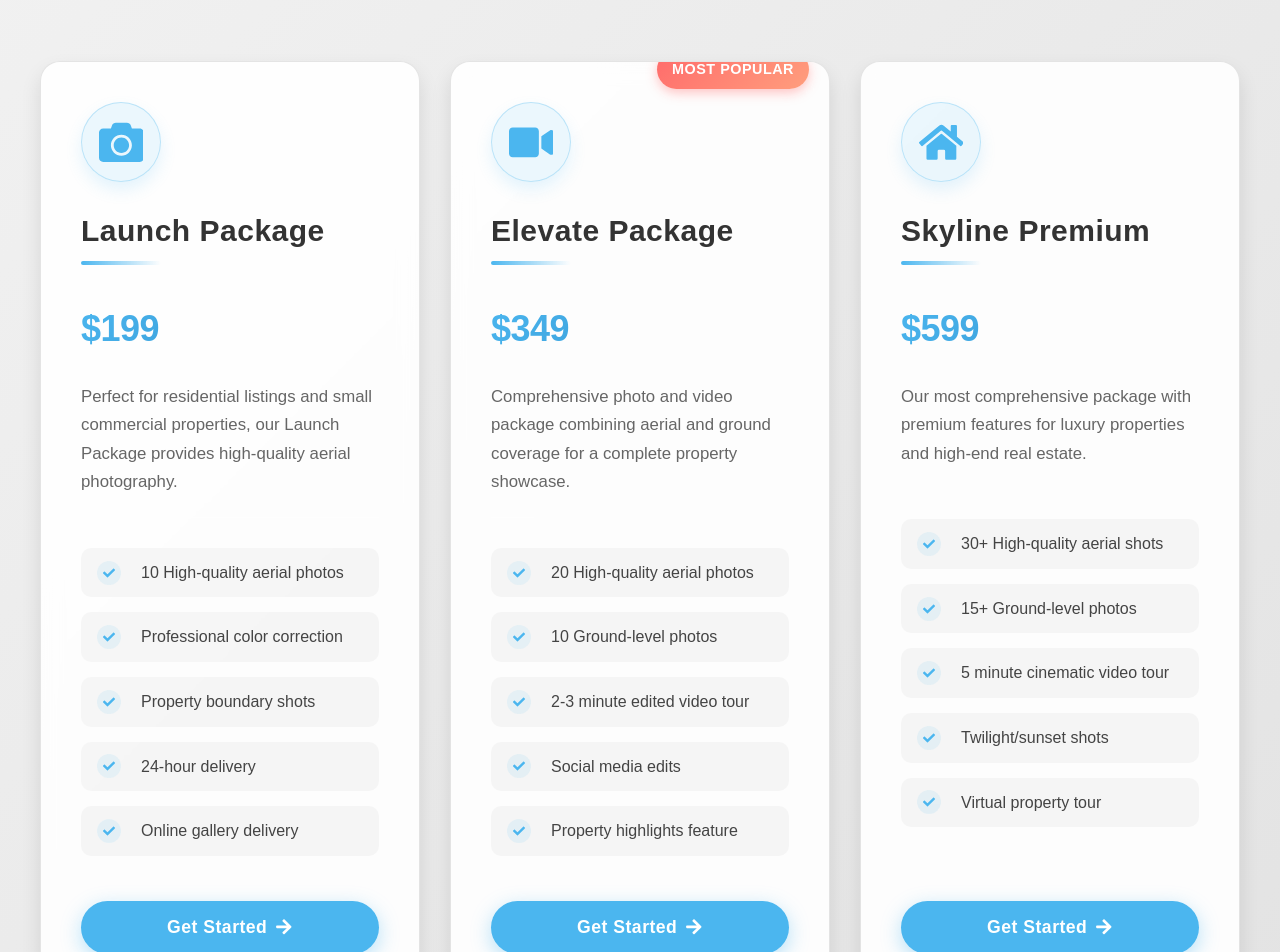
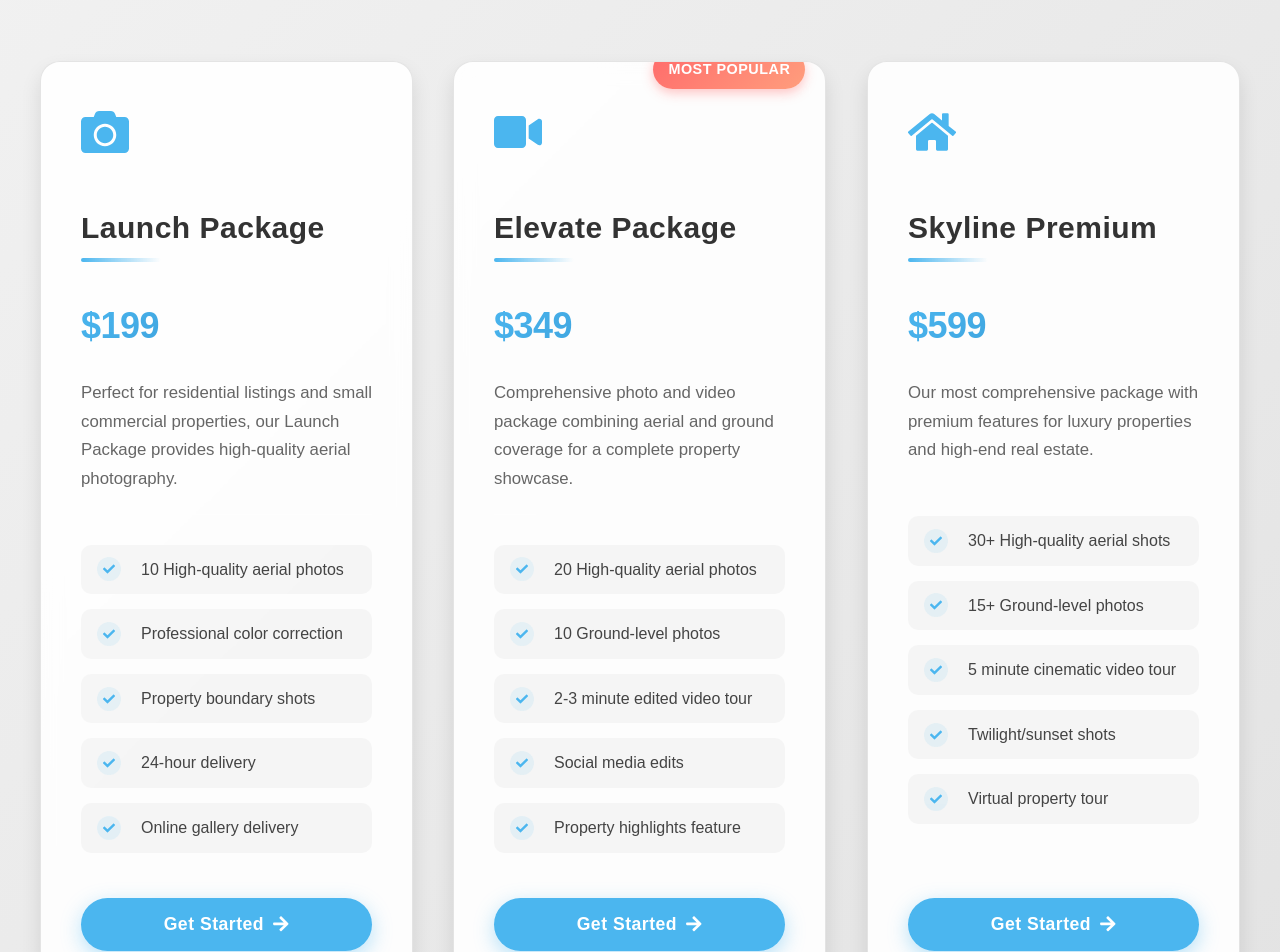
Before and after one commit to Mattyboy25/chris-website, a React (Vite) app: page /services in a window 1280 px wide. Shown: the part 760-1712 px from the top of the page. Built offline with nearby package versions, Linux system fonts and the light colour scheme; no server answers.

Commit message:
Update service detail options and enhance services page styles: rename packages, adjust pricing logic, improve layout, and refine hover effects

```diff
--- a/src/pages/ServiceDetail.jsx
+++ b/src/pages/ServiceDetail.jsx
@@ -35,9 +35,7 @@ function ServiceDetail() {
   };  const calculatePrice = () => {
     let basePrice = parseInt(service.info.pricing.replace(/[^0-9]/g, ''));
     let totalPrice = basePrice;
-    const addons = [];
-
-    if (service.slug === 'basic-drone-photography') {
+    const addons = [];    if (service.slug === 'launch-package') {
       if (selectedOptions.photos > 0) {
         const price = selectedOptions.photos * 25; // $25 per additional photo
         totalPrice += price;
@@ -55,7 +53,7 @@ function ServiceDetail() {
       }
     }
 
-    else if (service.slug === 'standard-photo-video') {
+    else if (service.slug === 'elevate-package') {
       if (selectedOptions.photos > 0) {
         const price = selectedOptions.photos * 25; // $25 per additional photo
         totalPrice += price;
@@ -80,7 +78,7 @@ function ServiceDetail() {
       }
     }
 
-    else if (service.slug === 'premium-full-production') {
+    else if (service.slug === 'skyline-premium') {
       if (selectedOptions.video) {
         totalPrice += 300; // Extended video coverage
         addons.push({
@@ -175,8 +173,8 @@ function ServiceDetail() {
                       <li key={index}><span className="feature-check"></span>{feature}</li>
                     ))}
                   </ul>
-                </div>                <h3>Customize Your Package</h3>                {/* Basic Package Options */}
-                {service.slug === 'basic-drone-photography' && (
+                </div>                <h3>Customize Your Package</h3>                {/* Launch Package Options */}
+                {service.slug === 'launch-package' && (
                   <>
                     <div className="option-group">
                       <label>
@@ -212,8 +210,8 @@ function ServiceDetail() {
                       </select>
                     </div>
                   </>
-                )}{/* Standard Package Options */}
-                {service.slug === 'standard-photo-video' && (
+                )}{/* Elevate Package Options */}
+                {service.slug === 'elevate-package' && (
                   <>
                     <div className="option-group">
                       <label>
@@ -261,8 +259,8 @@ function ServiceDetail() {
                   </>
                 )}
 
-                {/* Premium Package Options */}
-                {service.slug === 'premium-full-production' && (
+                {/* Skyline Premium Options */}
+                {service.slug === 'skyline-premium' && (
                   <>
                     <div className="option-group">
                       <label>
--- a/src/pages/Services.jsx
+++ b/src/pages/Services.jsx
@@ -71,14 +71,13 @@ function Services() {const videoRef = useRef(null);
               transition={{ duration: 0.8 }}
             >
               Choose Your Perfect Package
-            </motion.h2>
-            <motion.p
+            </motion.h2>            <motion.p
               initial={{ opacity: 0, y: 30 }}
               whileInView={{ opacity: 1, y: 0 }}
               viewport={{ once: true }}
               transition={{ duration: 0.8, delay: 0.2 }}
             >
-              From basic aerial shots to comprehensive property showcases, we have the perfect solution for your real estate marketing needs.
+              From stunning aerial photography to cinematic video tours, our professional drone services will elevate your property marketing to new heights.
             </motion.p>
           </div>
 
--- a/src/styles/Services.css
+++ b/src/styles/Services.css
@@ -168,9 +168,11 @@ body.light .services-fallback-bg {
 
 .services-grid {
   display: grid;
-  grid-template-columns: repeat(auto-fit, minmax(350px, 1fr));
-  gap: 30px;
+  grid-template-columns: repeat(3, 1fr);
+  gap: 40px;
   padding: 0 20px;
+  max-width: 1400px;
+  margin: 0 auto;
 }
 
 .service-card {
@@ -215,26 +217,15 @@ body.light .services-fallback-bg {
 }
 
 .service-icon {
-  font-size: 2.8rem;
+  font-size: 3rem;
   color: #4bb6ef;
   margin-bottom: 25px;
-  display: inline-flex;
-  align-items: center;
-  justify-content: center;
-  width: 80px;
-  height: 80px;
-  border-radius: 50%;
-  background: rgba(75, 182, 239, 0.1);
-  border: 1px solid rgba(75, 182, 239, 0.3);
-  transition: all 0.4s ease;
-  box-shadow: 0 8px 16px rgba(75, 182, 239, 0.15);
+  display: inline-block;
+  transition: transform 0.3s ease;
 }
 
 .service-card:hover .service-icon {
-  transform: scale(1.15) rotate(5deg);
-  background: rgba(75, 182, 239, 0.2);
-  border-color: rgba(75, 182, 239, 0.5);
-  box-shadow: 0 10px 25px rgba(75, 182, 239, 0.3);
+  transform: scale(1.1);
 }
 
 .service-title {
@@ -350,18 +341,21 @@ body.light .service-features li:hover {
   pointer-events: auto;
   letter-spacing: 0.5px;
   overflow: hidden;
+
+  /* Add shine effect */
+  background-size: 200% auto;
 }
 
 .service-cta:before {
   content: '';
   position: absolute;
   top: 0;
-  left: -100%;
+  left: -150%;
   width: 100%;
   height: 100%;
-  background: linear-gradient(135deg, rgba(255, 255, 255, 0) 0%, rgba(255, 255, 255, 0.3) 50%, rgba(255, 255, 255, 0) 100%);
+  background: linear-gradient(135deg, rgba(255, 255, 255, 0) 0%, rgba(255, 255, 255, 0.4) 50%, rgba(255, 255, 255, 0) 100%);
   transition: all 0.8s ease;
-  z-index: -1;
+  z-index: 1;
 }
 
 .service-cta:hover {
@@ -371,7 +365,17 @@ body.light .service-features li:hover {
 }
 
 .service-cta:hover:before {
-  left: 100%;
+  left: 150%;
+  animation: shine 1.5s ease;
+}
+
+@keyframes shine {
+  0% {
+    left: -150%;
+  }
+  100% {
+    left: 150%;
+  }
 }
 
 .service-cta:active {
@@ -452,11 +456,17 @@ body.light .service-features li:hover {
 
 @media (max-width: 1200px) {
   .services-grid {
-    grid-template-columns: repeat(auto-fit, minmax(300px, 1fr));
+    grid-template-columns: repeat(2, 1fr);
+    gap: 30px;
   }
 }
 
 @media (max-width: 768px) {
+  .services-grid {
+    grid-template-columns: 1fr;
+    gap: 30px;
+  }
+
   .services-hero h1 {
     font-size: 42px;
   }
@@ -471,6 +481,10 @@ body.light .service-features li:hover {
 
   .service-card {
     padding: 30px;
+  }
+
+  .service-card:hover {
+    transform: translateY(-10px) scale(1.03);
   }
 
   .custom-quote-card {
```
